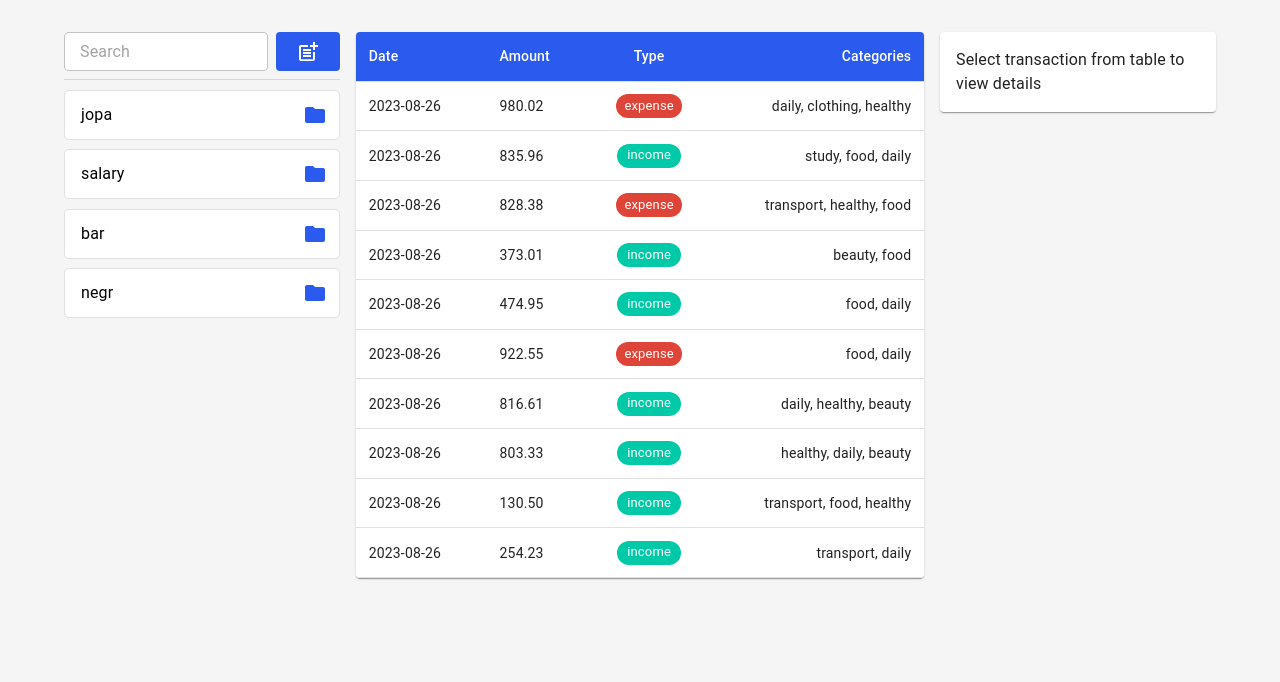
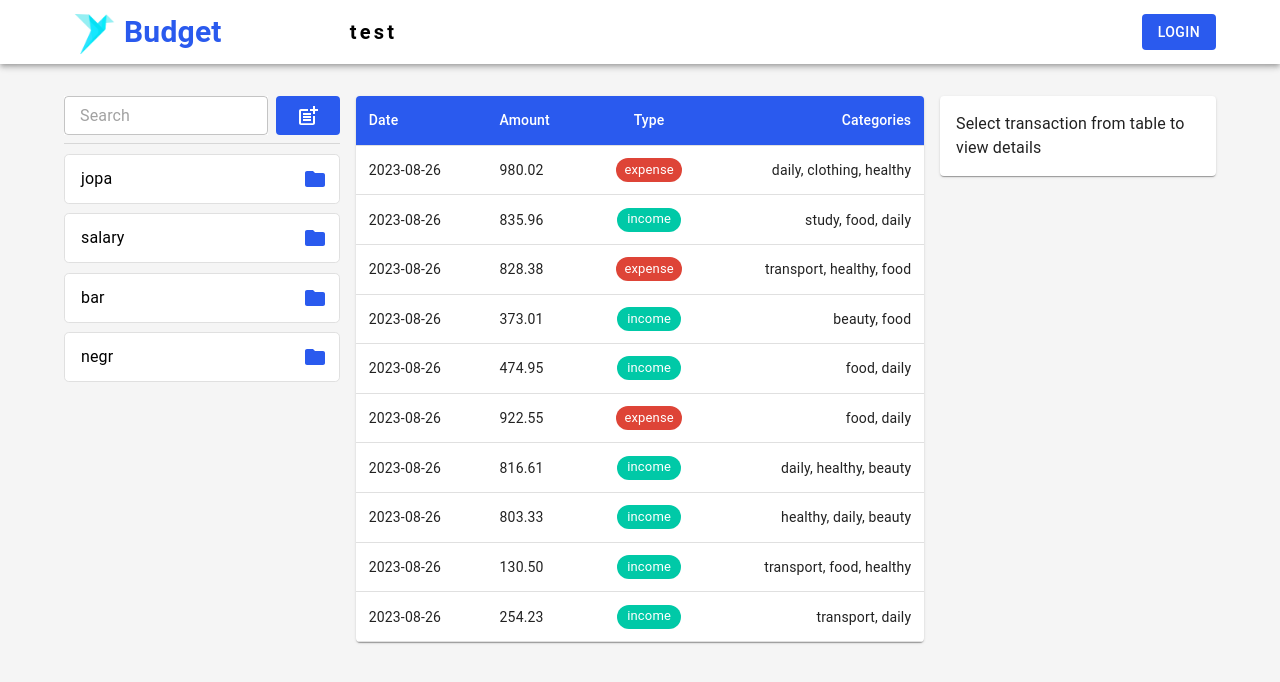
Before and after one commit to VictorKharitonov/budget-app, a React (Create React App) app in the folder frontend/: page / in a window 1280 px wide. Shown: the top 682 px of the page. Built offline with nearby package versions, Linux system fonts and the light colour scheme.

Commit message:
feat: add navbar with breadcrumbs

```diff
--- a/frontend/src/App.tsx
+++ b/frontend/src/App.tsx
@@ -3,11 +3,13 @@ import './App.scss';
 import {theme, CssVarsProvider} from './theme/index';
 import {BrowserRouter as Router} from "react-router-dom";
 import AppRouter from './components/AppRouter';
+import NavBar from './components/ui/navBar/NavBar';
 
 function App() {
   return (
     <Router>
       <CssVarsProvider theme={theme}>
+        <NavBar/>
         <AppRouter/>
       </CssVarsProvider>
     </Router>
--- a/frontend/src/components/AppRouter.tsx
+++ b/frontend/src/components/AppRouter.tsx
@@ -1,14 +1,17 @@
 import React, {FC} from 'react';
 import { Routes, Route } from 'react-router-dom';
 import {routes} from '../router';
+import {Box} from "@mui/material";
 
 const AppRouter: FC = () => {
   return (
+    <Box component="main">
       <Routes>
-        {routes.length &&
-          routes.map(route => <Route path={route.path} element={<route.element/>} key={route.path}/>)
-        }
-      </Routes>
+          {routes.length &&
+            routes.map(route => <Route path={route.path} element={<route.element/>} key={route.path}/>)
+          }
+        </Routes>
+    </Box>
   );
 };
 
--- a/frontend/src/components/detailTransaction/DetailTransaction.tsx
+++ b/frontend/src/components/detailTransaction/DetailTransaction.tsx
@@ -48,6 +48,8 @@ const DetailTransaction: FC<DetailProps> = (
   const updateTransaction: SubmitHandler<TransactionsItem> = (data: TransactionsItem) => {
     data = {...data, date: data.date.valueOf()};
 
+    setIsEditable(true);
+
     if (getTransactionById(data.id, latestTransactions)) {
       setLatestTransactions(
         [...latestTransactions].map(transaction => transaction.id === data.id ? data : transaction)
--- a/frontend/src/components/ui/Icons.tsx
+++ b/frontend/src/components/ui/Icons.tsx
@@ -2,12 +2,14 @@ import FolderIcon from '@mui/icons-material/Folder';
 import DeleteIcon from '@mui/icons-material/Delete';
 import PostAddIcon from '@mui/icons-material/PostAdd';
 import EditIcon from '@mui/icons-material/Edit';
+import MenuIcon from '@mui/icons-material/Menu';
 
 const Icons = {
   FolderIcon,
   DeleteIcon,
   PostAddIcon,
   EditIcon,
+  MenuIcon,
 }
 
 export default Icons;
--- /dev/null
+++ b/frontend/src/components/ui/customBreadCrumbs/CustomBreadCrumbs.tsx
@@ -0,0 +1,33 @@
+import React, {FC} from 'react';
+import {useLocation} from 'react-router-dom';
+import Typography from "@mui/material/Typography";
+import {Breadcrumbs, BreadcrumbsProps} from "@mui/material";
+import {LinkRouter} from "./LinkRouter";
+
+interface CustomBreadCrumbs extends BreadcrumbsProps{
+  pathNames: string[]
+}
+
+const CustomBreadCrumbs: FC<CustomBreadCrumbs> = ({ pathNames, ...props }) => {
+  return (
+    <Breadcrumbs aria-label="breadcrumb" color={props.color}>
+      {pathNames.map((value, index) => {
+        const isLast = index === pathNames.length - 1;
+        const to = `/${pathNames.slice(0, index + 1).join('/')}`;
+        const label = `${pathNames.at(index)}`;
+
+        return isLast ? (
+          <Typography color="text.secondary" key={to}>
+            {label}
+          </Typography>
+        ) : (
+          <LinkRouter underline="hover" color="inherit" to={to} key={to}>
+            {label}
+          </LinkRouter>
+        );
+      })}
+    </Breadcrumbs>
+  );
+};
+
+export default CustomBreadCrumbs;
--- /dev/null
+++ b/frontend/src/components/ui/customBreadCrumbs/LinkRouter.tsx
@@ -0,0 +1,12 @@
+import Link, {LinkProps} from "@mui/material/Link";
+import {Link as RouterLink} from "react-router-dom";
+import React, {FC} from "react";
+
+interface LinkRouterProps extends LinkProps {
+  to: string;
+  replace?: boolean;
+}
+
+export const LinkRouter: FC<LinkRouterProps> = ({ ...props }) => {
+  return <Link {...props} component={RouterLink as any} />;
+}
--- /dev/null
+++ b/frontend/src/components/ui/navBar/NavBar.tsx
@@ -0,0 +1,92 @@
+import * as React from 'react';
+import AppBar from '@mui/material/AppBar';
+import Box from '@mui/material/Box';
+import Toolbar from '@mui/material/Toolbar';
+import Typography from '@mui/material/Typography';
+import Container from '@mui/material/Container';
+import CustomBreadCrumbs from "../customBreadCrumbs/CustomBreadCrumbs";
+import cl from './scss/navBar.module.scss';
+import {Button, IconButton, Menu, MenuItem} from "@mui/material";
+import {Link, useLocation} from "react-router-dom";
+import Logo from "../../../images/logo.png";
+import Icons from '../Icons';
+
+function ResponsiveAppBar() {
+  const location = useLocation();
+  const pathNames: string[] = location.pathname.split('/').filter((x) => x);
+
+  const [anchorElNav, setAnchorElNav] = React.useState<null | HTMLElement>(null);
+
+  const handleOpenNavMenu = (event: React.MouseEvent<HTMLElement>) => {
+    setAnchorElNav(event.currentTarget);
+  };
+
+  const handleCloseNavMenu = () => {
+    setAnchorElNav(null);
+  };
+
+  return (
+    <AppBar position="static" className={cl.navBar}>
+      <Container>
+        <Toolbar disableGutters>
+          <Box className={cl.navMenu}>
+            <IconButton
+              size="large"
+              aria-label="account of current user"
+              aria-controls="menu-appbar"
+              aria-haspopup="true"
+              onClick={handleOpenNavMenu}
+            >
+              <Icons.MenuIcon/>
+            </IconButton>
+            <Menu
+              id="menu-appbar"
+              anchorEl={anchorElNav}
+              anchorOrigin={{
+                vertical: 'bottom',
+                horizontal: 'left',
+              }}
+              keepMounted
+              transformOrigin={{
+                vertical: 'top',
+                horizontal: 'left',
+              }}
+              open={Boolean(anchorElNav)}
+              onClose={handleCloseNavMenu}
+            >
+              <MenuItem>
+                <Typography className={cl.userId} variant="h6">
+                  test
+                </Typography>
+              </MenuItem>
+              {pathNames.length > 0 &&
+                <MenuItem onClick={handleCloseNavMenu}>
+                    <CustomBreadCrumbs color="black" pathNames={pathNames}/>
+                </MenuItem>
+              }
+              <MenuItem onClick={handleCloseNavMenu}>
+                <Button component={Link} to="/Sign-up" variant="contained">Sign Up</Button>
+              </MenuItem>
+            </Menu>
+          </Box>
+          <Box className={cl.logoContainer} component={Link} to="/">
+            <img src={Logo} height="60px" width="60px" alt=""/>
+            <Typography variant="h4" className={cl.logoText}>
+              Budget
+            </Typography>
+          </Box>
+          <Typography className={cl.userId} variant="h6">
+            test
+          </Typography>
+          <Box className={cl.breadCrumbsContainer}>
+            <CustomBreadCrumbs color="black" pathNames={pathNames}/>
+          </Box>
+          <Box color="primary" className={cl.authContainer}>
+            <Button component={Link} to="/sign-in" variant="contained">Login</Button>
+          </Box>
+        </Toolbar>
+      </Container>
+    </AppBar>
+  );
+}
+export default ResponsiveAppBar;
--- /dev/null
+++ b/frontend/src/components/ui/navBar/scss/navBar.module.scss
@@ -0,0 +1,61 @@
+.navBar {
+  .navMenu {
+    display: none;
+    flex-grow: 1;
+
+    @media(max-width: 600px) {
+      display: flex;
+    }
+  }
+  .logoContainer {
+    display: flex;
+    align-items: center;
+    margin-right: 8rem;
+    text-decoration: none;
+
+    @media (max-width: 900px) {
+      margin-right: 4rem  ;
+    }
+
+    @media (max-width: 600px) {
+      margin-right: 0;
+    }
+
+    .logoText {
+      font-weight: 700;
+      font-size: 30px;
+      color: var(--ba-palette-primary-main);
+    }
+  }
+
+  .userId {
+    margin-right: 2rem;
+    font-weight: 700;
+    letter-spacing: 0.2rem;
+    color: var(--ba-palette-common-black);
+    text-decoration: none;
+
+    display: flex;
+
+    @media(max-width: 600px) {
+      display: none;
+    }
+  }
+
+  .breadCrumbsContainer {
+    display: flex;
+    flex-grow: 1;
+
+    @media(max-width: 600px) {
+      display: none;
+    }
+  }
+
+  .authContainer {
+    display: flex;
+
+    @media(max-width: 600px) {
+      display: none;
+    }
+  }
+}
--- /dev/null
+++ b/frontend/src/react-app-env.d.ts
@@ -0,0 +1,4 @@
+declare module "*.png";
+declare module "*.svg";
+declare module "*.jpeg";
+declare module "*.jpg";
--- a/frontend/src/theme/index.ts
+++ b/frontend/src/theme/index.ts
@@ -38,7 +38,14 @@ const theme = extendTheme({
           color: "#ffffff",
         }
       }
-    }
+    },
+    MuiAppBar: {
+      styleOverrides: {
+        colorPrimary: {
+          backgroundColor: "#fff",
+        },
+      }
+    },
   },
   cssVarPrefix: 'ba',
   colorSchemes: {
--- a/frontend/tsconfig.json
+++ b/frontend/tsconfig.json
@@ -22,6 +22,6 @@
   "include": [
     "src",
     "Globals.d.ts",
-    "public/test_data"
+    "react-app-env.d.ts"
   ]
 }
```
Also changed, not shown: frontend/src/images/logo.png (added).
